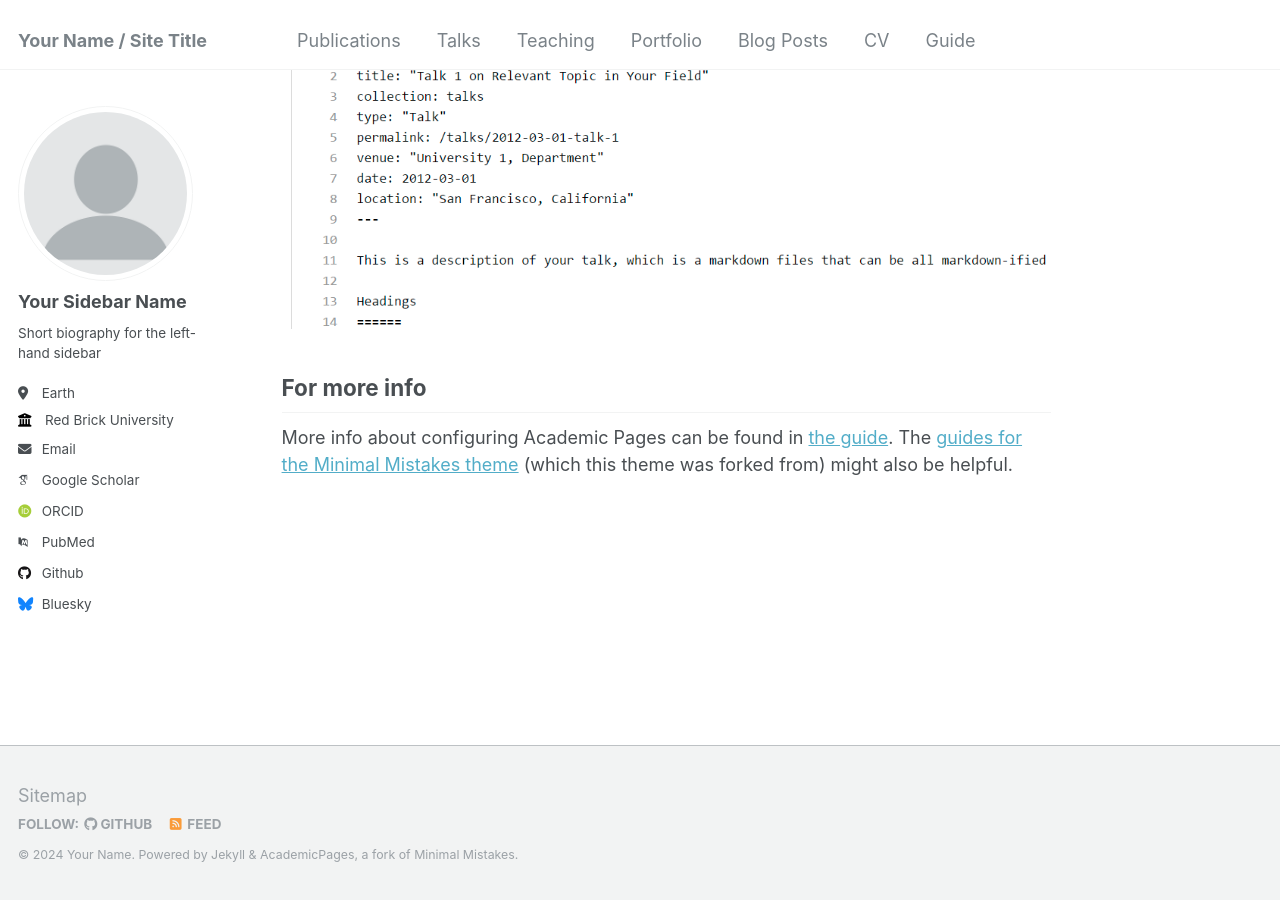
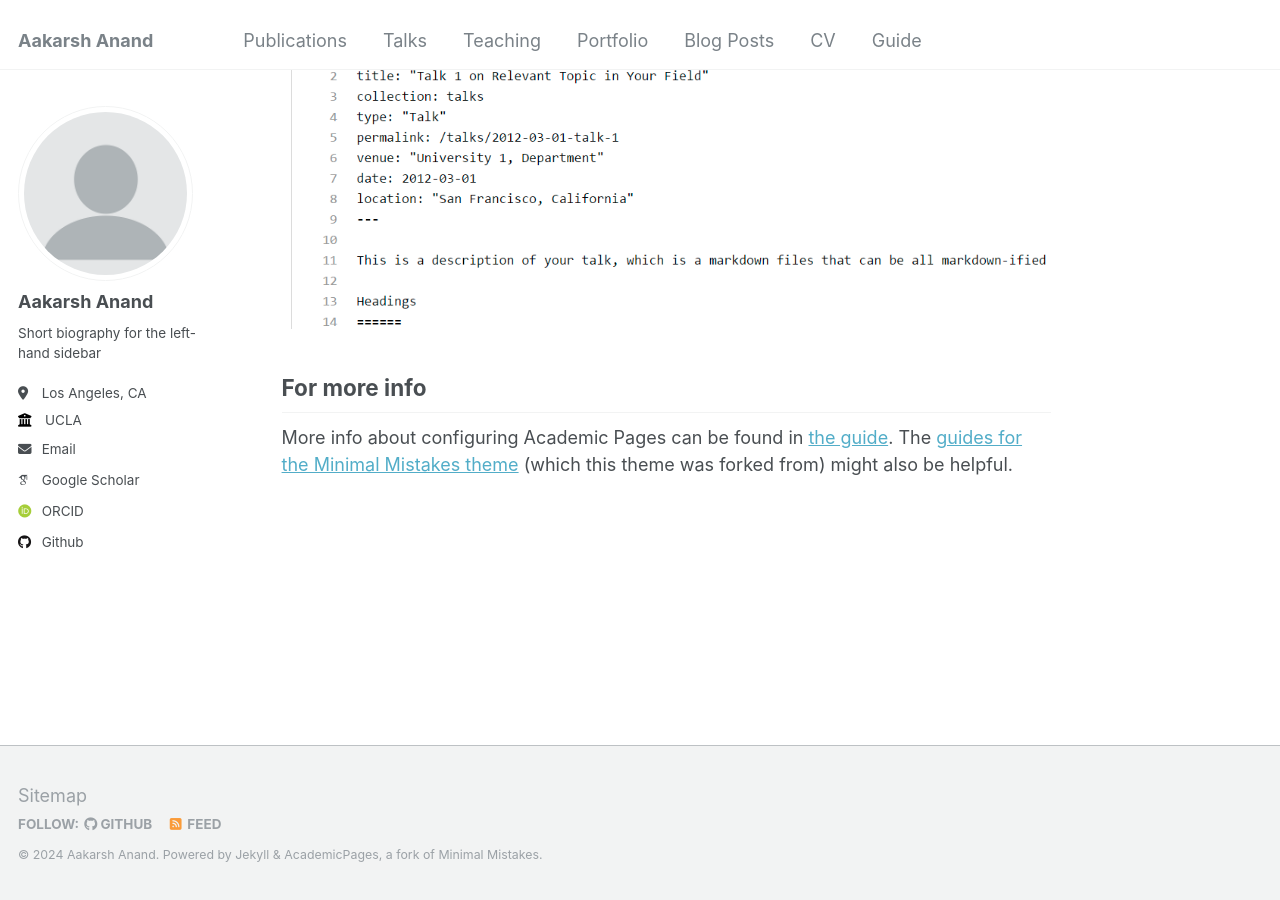
Before and after one commit to aakarsh-anand/aakarsh-anand.github.io, a Jekyll site: the page built from _pages/about.md, in a window 1280 px wide and 900 px high, scrolled down 2660 px. Built offline with Jekyll 4.4.1, drawn with Linux system fonts in a browser that asks for light colours; some web fonts are replaced.

Commit message:
Update _config.yml

```diff
--- a/_config.yml
+++ b/_config.yml
@@ -8,13 +8,13 @@
 
 # Basic Site Settings
 locale                   : "en-US"
-title                    : "Your Name / Site Title"
+title                    : "Aakarsh Anand"
 title_separator          : "-"
-name                     : &name "Your Name"
-description              : &description "personal description"
-url                      : https://academicpages.github.io # the base hostname & protocol for your site e.g. "https://mmistakes.github.io"
+name                     : &name "Aakarsh Anand"
+description              : &description "CS PhD Student at UCLA"
+url                      : https://aakarsh-anand.github.io # the base hostname & protocol for your site e.g. "https://mmistakes.github.io"
 baseurl                  : "" # the subpath of your site, e.g. "/blog"
-repository               : "academicpages/academicpages.github.io"
+repository               : "aakarsh-anand.github.io"
 
 # Site Author - The following control what appear as part of the author content on the side bar.
 #               If a field is blank the icon and link will not appear, otherwise it will be shown.
@@ -22,33 +22,33 @@ repository               : "academicpages/academicpages.github.io"
 author:
   # Biographic information
   avatar           : "profile.png"
-  name             : "Your Sidebar Name"
+  name             : "Aakarsh Anand"
   pronouns         : # example: "she/her"
   bio              : "Short biography for the left-hand sidebar"
-  location         : "Earth"
-  employer         : "Red Brick University"
+  location         : "Los Angeles, CA"
+  employer         : "UCLA"
   uri              : # URL
-  email            : "none@example.org"
+  email            : "aanand2@g.ucla.edu"
 
   # Academic websites
   arxiv            : # URL - Update with the correct link to your profile
-  googlescholar    : "https://scholar.google.com/citations?user=PS_CX0AAAAAJ"
+  googlescholar    : "https://scholar.google.com/citations?user=icSvTl8AAAAJ&hl=en"
   impactstory      : # URL
-  orcid            : "http://orcid.org/yourorcidurl"
+  orcid            : "https://orcid.org/0009-0008-9581-3827"
   semantic         : # URL
-  pubmed           : "https://www.ncbi.nlm.nih.gov/pubmed/?term=john+snow"
+  pubmed           :
   researchgate     : # URL
 
   # Repositories and software development
   bitbucket        : # Username - Update with your username on the site
   codepen          : # Username
   dribbble         : # Username
-  github           : "academicpages"
+  github           : "aakarsh-anand"
   kaggle           : # Username
   stackoverflow    : # User number or user number and name (i.e., use "1" or "1/jeff-atwood")
 
   # Social media
-  bluesky          : "bsky.app" # Replace this with you Bluesky username
+  bluesky          : # Replace this with you Bluesky username
   facebook         : # Username
   flickr           : # Username
   foursquare       : # Username
```
